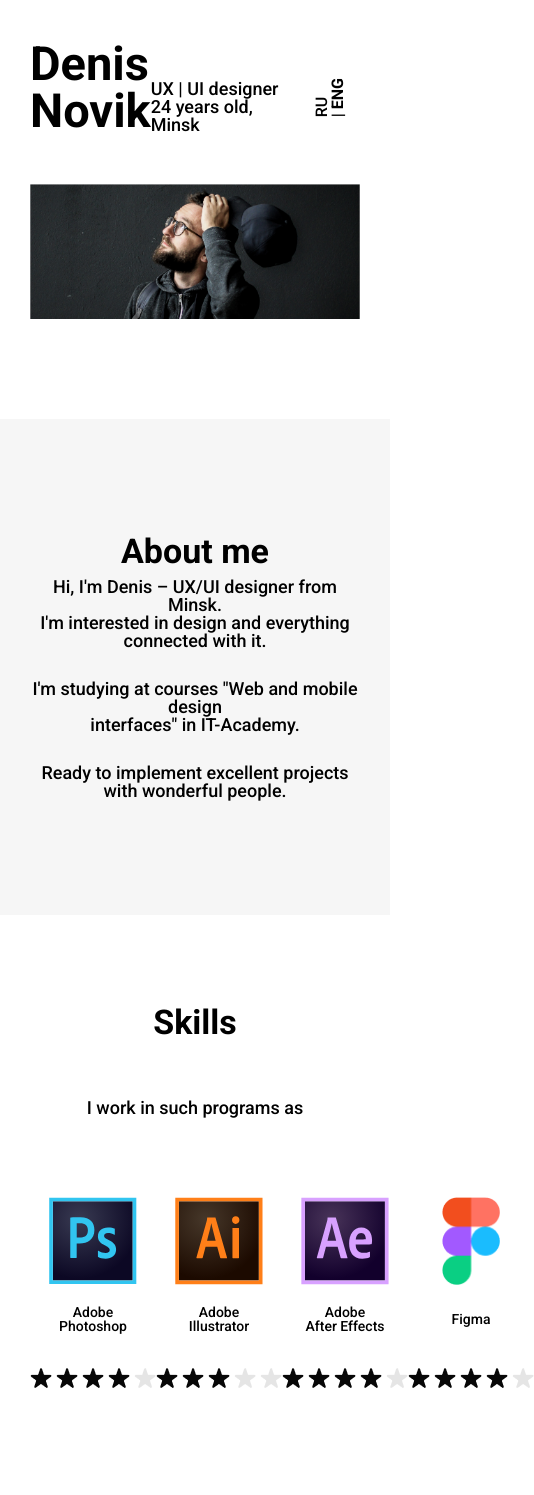
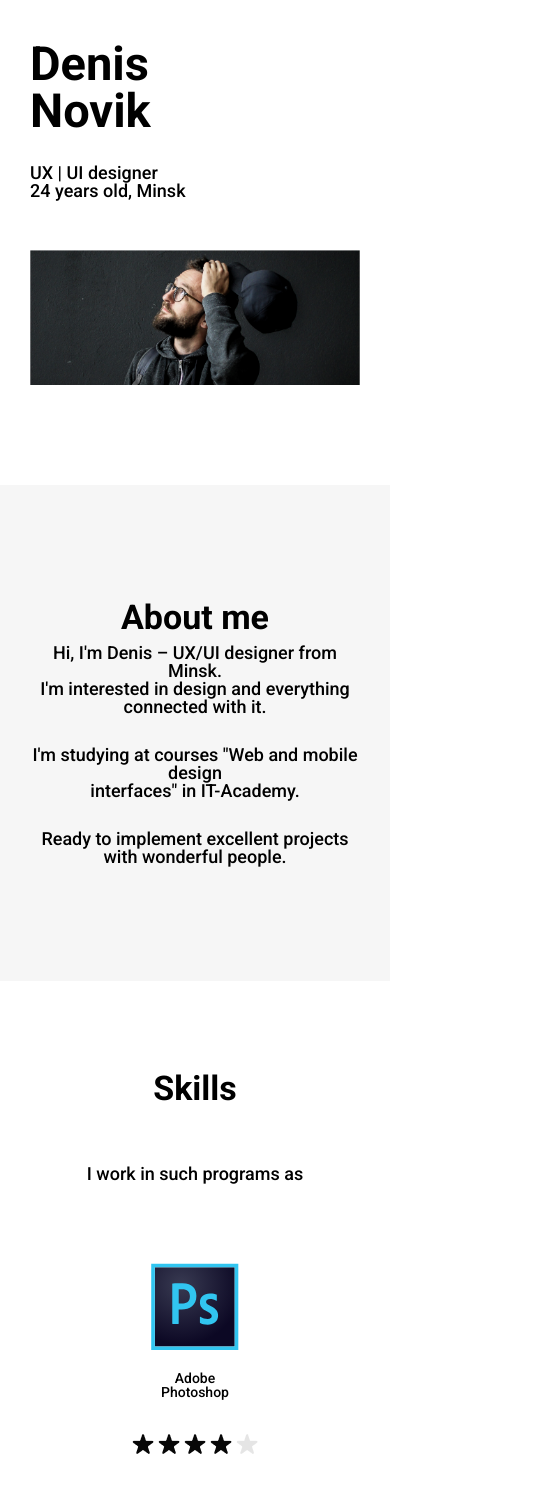
Before and after one commit to oleksandrilchuck/denisNovik, a website: page index.html in a window 390 px wide. Shown: the top 1495 px of the page, 534 px wide, since content can reach past the window. Drawn offline with Linux system fonts and the light colour scheme.

Commit message:
add adaptive hero + contacts

```diff
--- a/css/style.css
+++ b/css/style.css
@@ -78,6 +78,27 @@ h1,h2,h3,h4,h5,h6{font-size:inherit;font-weight: 400;}
     .header__nav{
         display: none;
     }
+    .lang{
+        display: none;
+    }
+    .hero__inner-text{
+        display: flex;
+        flex-direction: column;
+    }
+    .hero__inner-textp1{
+        padding-top: 30px;
+    }
+    .skills__rating{
+        flex-direction: column;
+    }
+    .skills__rating-items{
+        margin-left: auto;
+        margin-right: auto;
+        margin-bottom: 81px;
+    }
+   .contacts__message-btn{
+       width: 100%;
+   }
 
 }
 
@@ -93,14 +114,17 @@ h1,h2,h3,h4,h5,h6{font-size:inherit;font-weight: 400;}
     justify-content: space-between;
 
 }
+.hero__inner-textp{
+    display: flex;
+    flex-direction: column-reverse;
+}
 .hero__title {
     font-size: 47px;
     font-weight: bold;
     align-self: center;
 }
-.hero__text {
+.hero__inner-textp1 {
 
-    align-self: flex-end;
     font-size: 18px;
     font-weight: 500;
     line-height: 100%;
@@ -188,6 +212,7 @@ h1,h2,h3,h4,h5,h6{font-size:inherit;font-weight: 400;}
     display: flex;
     justify-content: space-between;
     padding-bottom: 110px;
+    flex-wrap: wrap;
 }
 .skills__rating-items {
     display: flex;
@@ -290,9 +315,13 @@ h1,h2,h3,h4,h5,h6{font-size:inherit;font-weight: 400;}
 .contacts__social-inner{
     display: flex;
     justify-content: space-between;
+    flex-shrink: 1;
+    max-width: 342px;
+    width: 100%;
+
 }
 .contacts__social-img{
-    margin-right: 60px;
+    /* margin-right: 60px; */
 }
 .contacts__social-img:last-child{
     margin-right: 0;
--- a/index.html
+++ b/index.html
@@ -25,13 +25,19 @@
         <div class="container">
             <div class="hero__inner">
                 <div class="hero__inner-text">
-                    <h1 class="hero__title">Denis<br> Novik</h1>
-                    <p class="hero__text">UX | UI designer<br>
-                        24 years old, Minsk</p>
-                        <div class="lang">
-                            <button class="lang__ru">RU</button>
-                            <button class="lang__eng"> ENG</button>
+                    <div class="hero__inner-texth1">
+                        <h1 class="hero__title">Denis<br> Novik</h1>
+                    </div>
+                        <div class="hero__inner-textp">
+                                <div class="hero__inner-textp1">
+                                    UX | UI designer<br>
+                                    24 years old, Minsk
+                                </div>
                         </div>
+                            <div class="lang">
+                                <button class="lang__ru">RU</button>
+                                <button class="lang__eng"> ENG</button>
+                            </div>
                 </div>
                 <div class="hero__inner-image">
                     <img src="/img/BSPP2266.png" alt="Denis">
```
